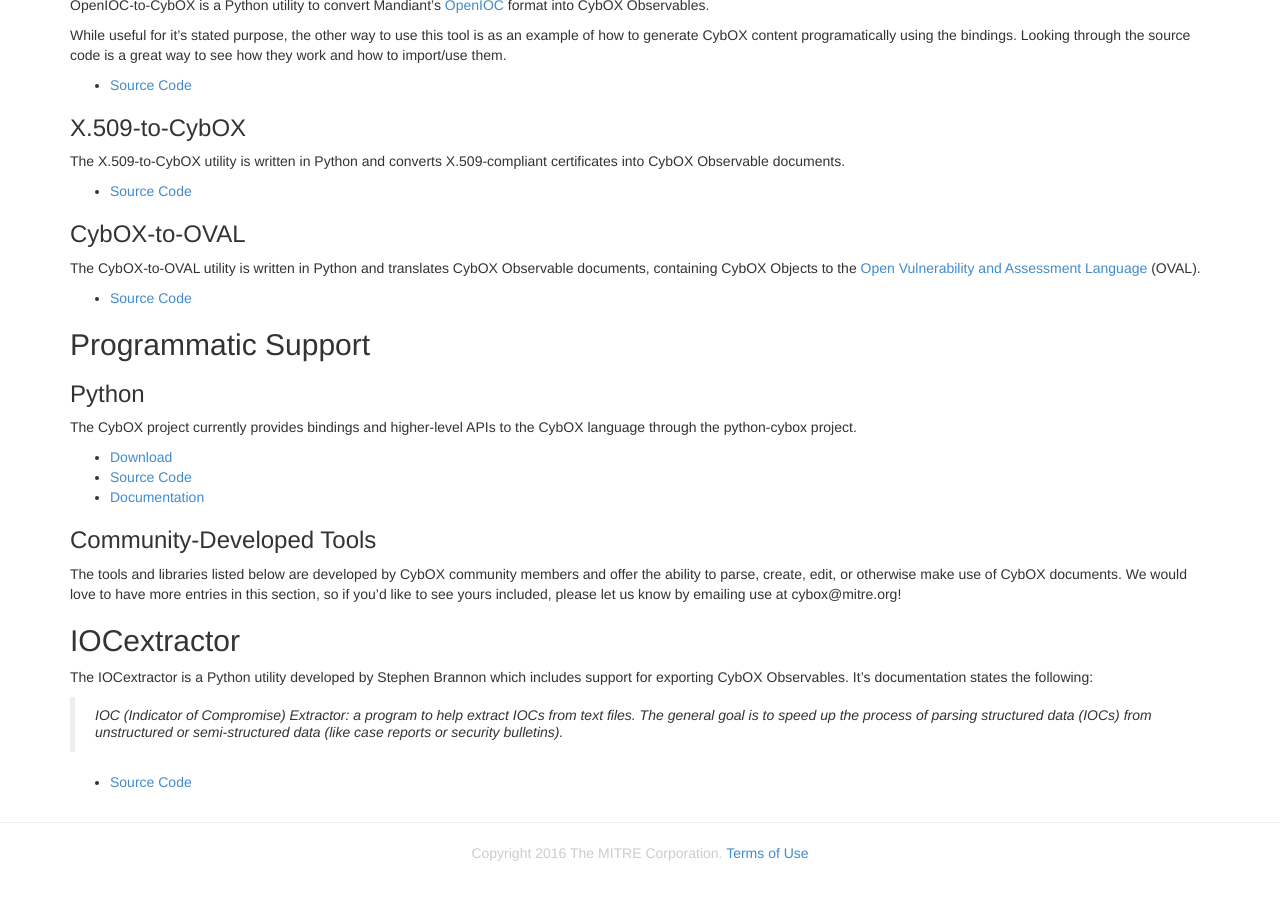
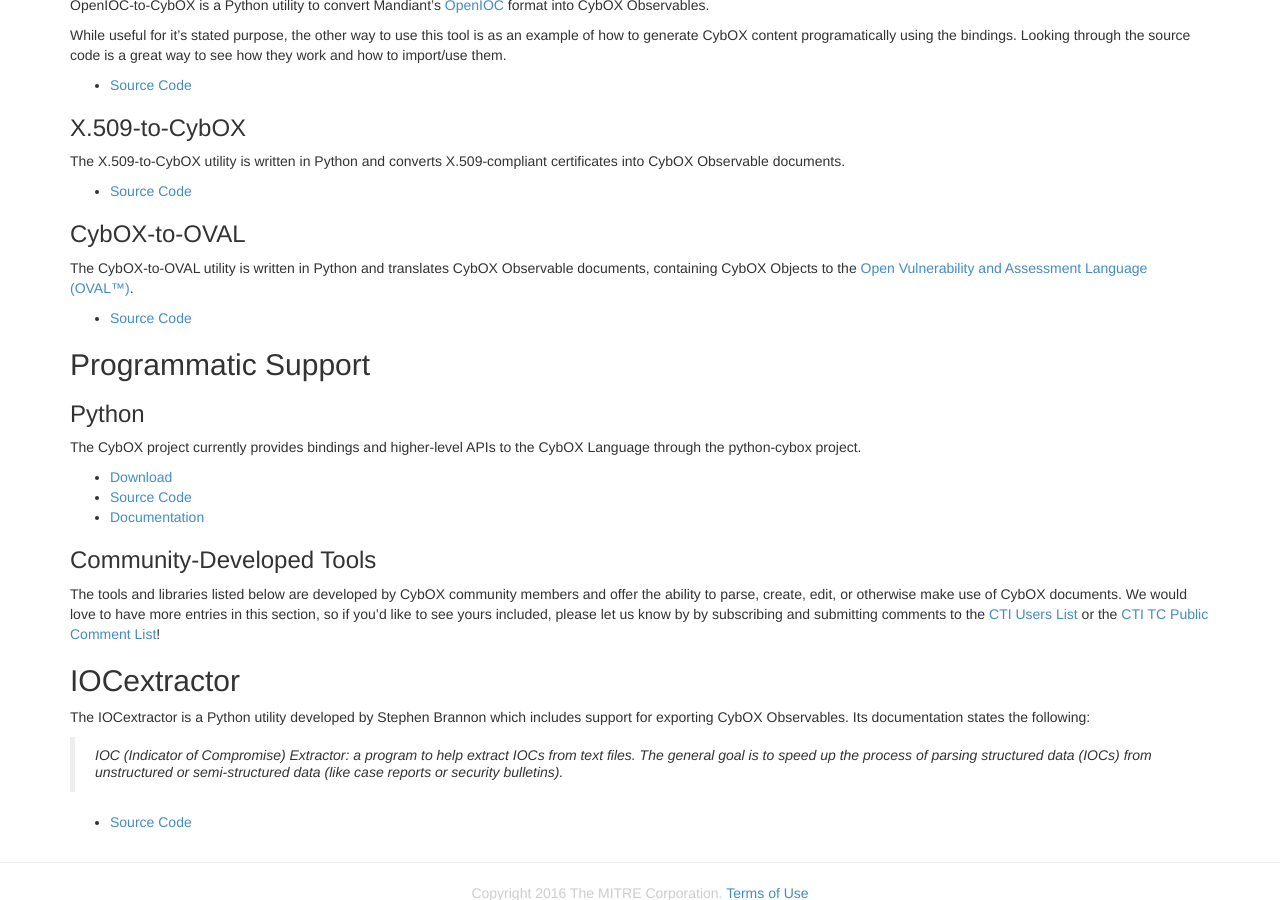
Before and after one commit to CybOXProject/cyboxproject.github.io, a Jekyll site: the page built from documentation/tools/index.md, in a window 1280 px wide and 900 px high, scrolled down 765 px. Built offline with Jekyll 4.4.1, drawn with Linux system fonts in a browser that asks for light colours; Markdown is read by kramdown in place of the engine named in the settings.

Commit message:
Update Tools page
Replaced link to mitre.org email address with CTI email list. Updated url for OVAL from mitre.org to CIS. Also, fixed some punctuation.

```diff
--- a/documentation/tools/index.md
+++ b/documentation/tools/index.md
@@ -61,7 +61,7 @@
 ### CybOX-to-OVAL
 The CybOX-to-OVAL utility is written in Python and translates CybOX Observable
 documents, containing CybOX Objects to the
-[Open Vulnerability and Assessment Language](http://oval.mitre.org) (OVAL).
+[Open Vulnerability and Assessment Language (OVAL™)](https://oval.cisecurity.org/).
 
 * [Source Code](https://github.com/CybOXProject/cybox-to-oval)
 
@@ -69,7 +69,7 @@
 
 ### Python
 
-The CybOX project currently provides bindings and higher-level APIs to the CybOX language through the python-cybox project.
+The CybOX project currently provides bindings and higher-level APIs to the CybOX Language through the python-cybox project.
 
 * [Download](https://pypi.python.org/pypi/cybox)
 * [Source Code](https://github.com/CybOXProject/python-cybox)
@@ -79,11 +79,11 @@
 The tools and libraries listed below are developed by CybOX community members
 and offer the ability to parse, create, edit, or otherwise make use of CybOX
 documents. We would love to have more entries in this section, so if you'd like
-to see yours included, please let us know by emailing use at cybox@mitre.org!
+to see yours included, please let us know by by subscribing and submitting comments to the [CTI Users List](http://cyboxproject.github.io/community/#cti-users-list) or the [CTI TC Public Comment List](http://cyboxproject.github.io/community/#public-comment-list)!
 
 ## IOCextractor
 The IOCextractor is a Python utility developed by Stephen Brannon which
-includes support for exporting CybOX Observables. It's documentation states the
+includes support for exporting CybOX Observables. Its documentation states the
 following:
 
 > IOC (Indicator of Compromise) Extractor: a program to help extract IOCs from
```
